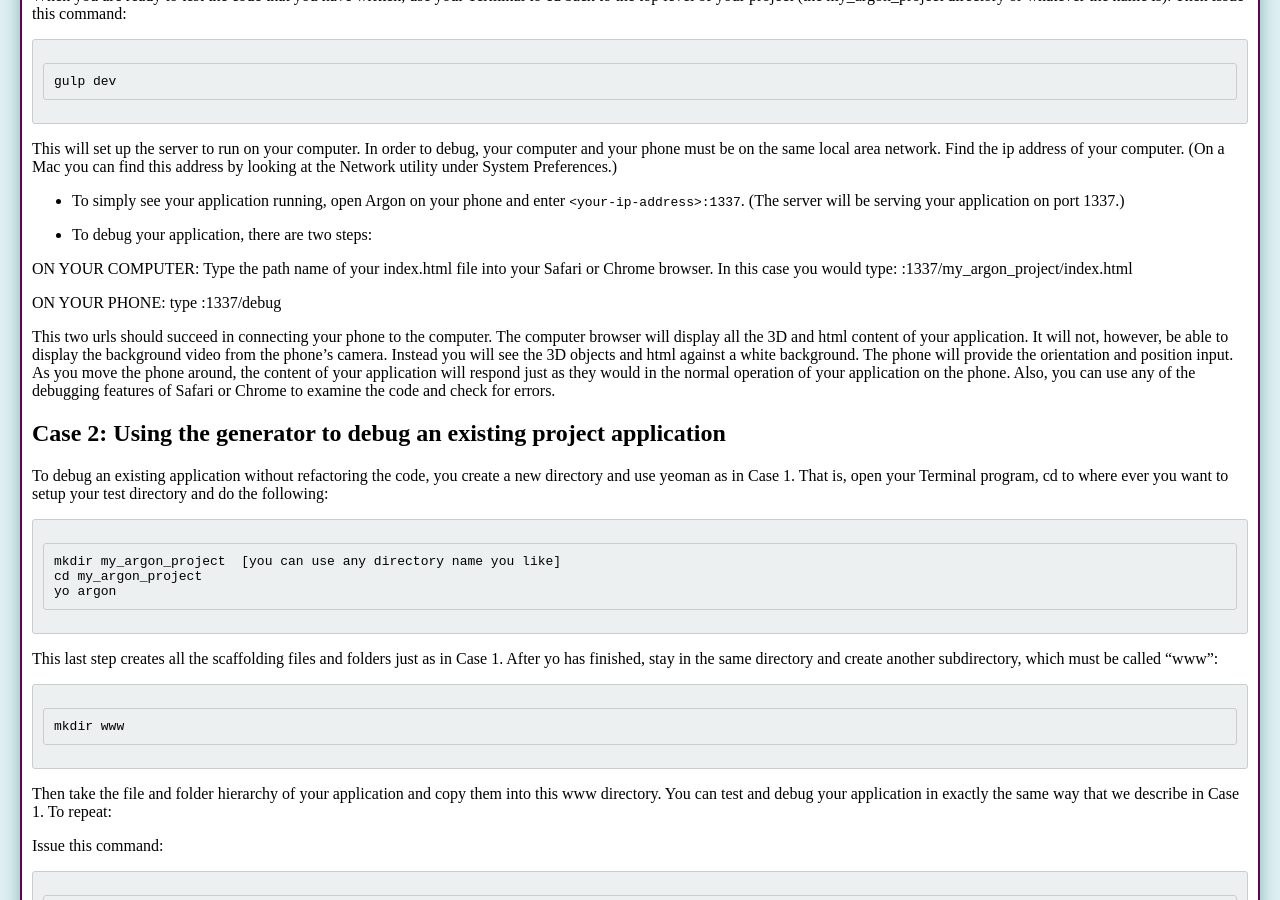
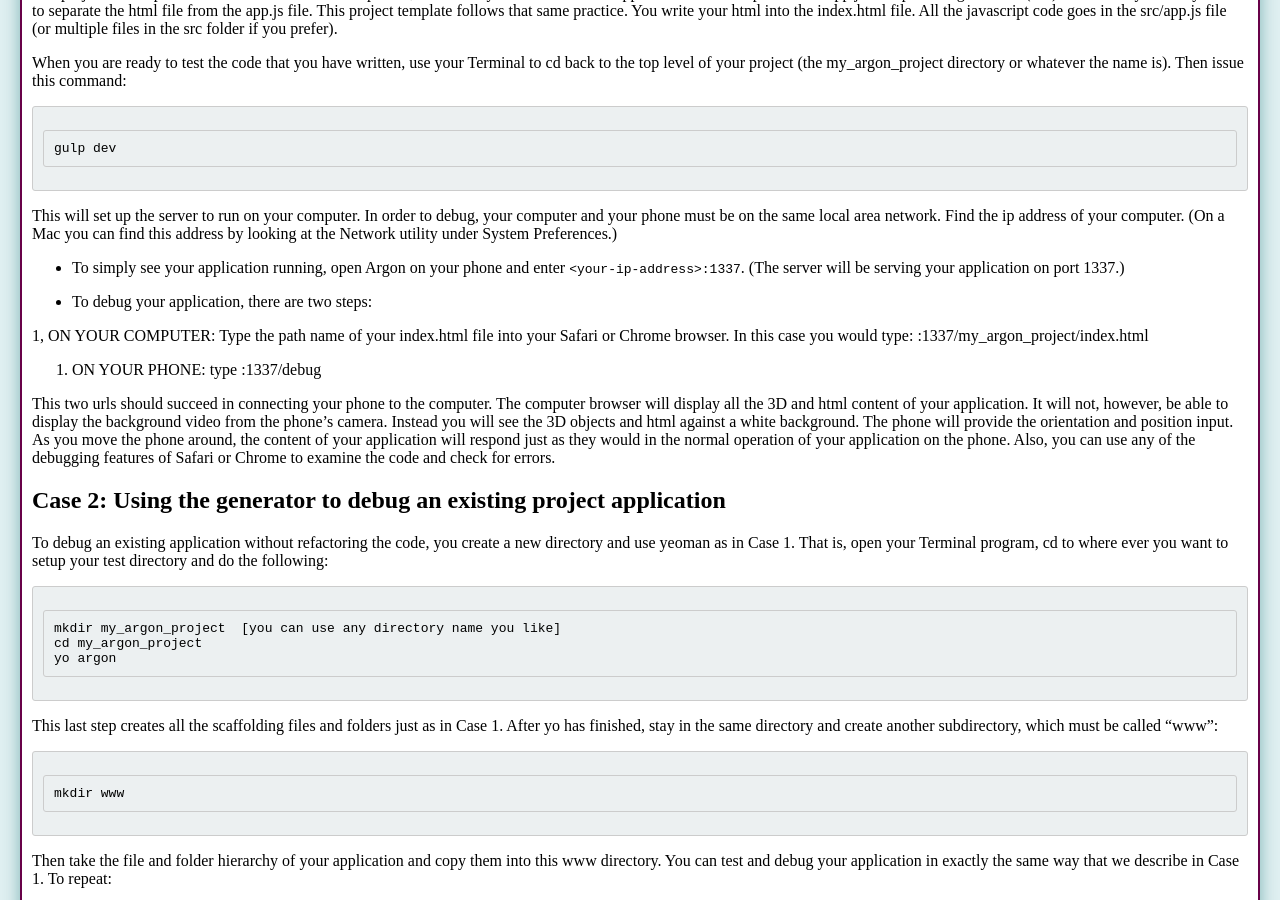
Before and after one commit to argonjs/argon-3-tutorials, a Jekyll site: the page built from _posts/2015-05-01-debugging.md, in a window 1280 px wide and 900 px high, scrolled down 1204 px. Built offline with Jekyll 4.4.1, drawn with Linux system fonts in a browser that asks for light colours; Markdown is read by kramdown in place of the engine named in the settings.

Commit message:
Changes to debugging tutorial
Changes to debugging tutorial

```diff
--- a/_posts/2015-05-01-debugging.md
+++ b/_posts/2015-05-01-debugging.md
@@ -28,7 +28,7 @@ To use the Argon generator, do the following. Note that all the commands below a
 
 2. Install gulp, jspm, yo, and generator-argon: The node package manager is used to  download the other packages needed: gulp, jspm,  yo (from yeoman), and our package, generator-argon. This command will download all four and install them so that they are available from any directory on your machine (-g)
 
-    npm install -g gulp jspm yo generator-argon
+        npm install -g gulp jspm yo generator-argon
 
 Depending on the speed of your connection and machine, these installations may take many minutes to complete. Once these steps are complete (without error messages), you can use yeoman to bootstrap a new Argon project, as shown below.
 
@@ -52,9 +52,9 @@ This will set up the server to run on your computer. In order to debug, your com
 
 * To debug your application, there are two steps:
 
-ON YOUR COMPUTER: Type the path name of your index.html file into your Safari or Chrome browser. In this case you would type: <your-ip-address>:1337/my_argon_project/index.html
+1, ON YOUR COMPUTER: Type the path name of your index.html file into your Safari or Chrome browser. In this case you would type: <your-ip-address>:1337/my_argon_project/index.html
 
-ON YOUR PHONE:  type <your-ip-address>:1337/debug
+2. ON YOUR PHONE:  type <your-ip-address>:1337/debug
 
 This two urls should succeed in connecting your phone to the computer. The computer browser will display all the 3D and html content of your application. It will not, however, be able to display the background video from the phone's camera. Instead you will see the 3D objects and html against a white background. The phone will provide the orientation and position input. As you move the phone around, the content of your application will respond just as they would in the normal operation of your application on the phone. Also, you can use any of the debugging features of Safari or Chrome to examine the code and check for errors.
 
@@ -82,8 +82,8 @@ To simply see your application running, open Argon on your phone and enter `<you
 
 To debug your application, there are two steps:
 
-ON YOUR COMPUTER: Type the path name of your index.html file into your Safari or Chrome browser. In this case you would type: <your-ip-address>:1337/my_argon_project/www/index.html (or whatever the pathname is)
+1. ON YOUR COMPUTER: Type the path name of your index.html file into your Safari or Chrome browser. In this case you would type: <your-ip-address>:1337/my_argon_project/www/index.html (or whatever the pathname is)
 
-ON YOUR PHONE:  type <your-ip-address>:1337/debug
+2. ON YOUR PHONE:  type <your-ip-address>:1337/debug
 
 These two urls should succeed in connecting your phone to the computer. The computer browser will display all the 3D and html content of your application. It will not, however, be able to display the background video from the phone's camera. Instead you will see the 3D objects and html against a white background. The phone will provide the orientation and position input. As you move the phone around, the content of your application will respond just as they would in the normal operation of your application on the phone. Also, you can use any of the debugging features of Safari or Chrome to examine the code and check for errors.
```
